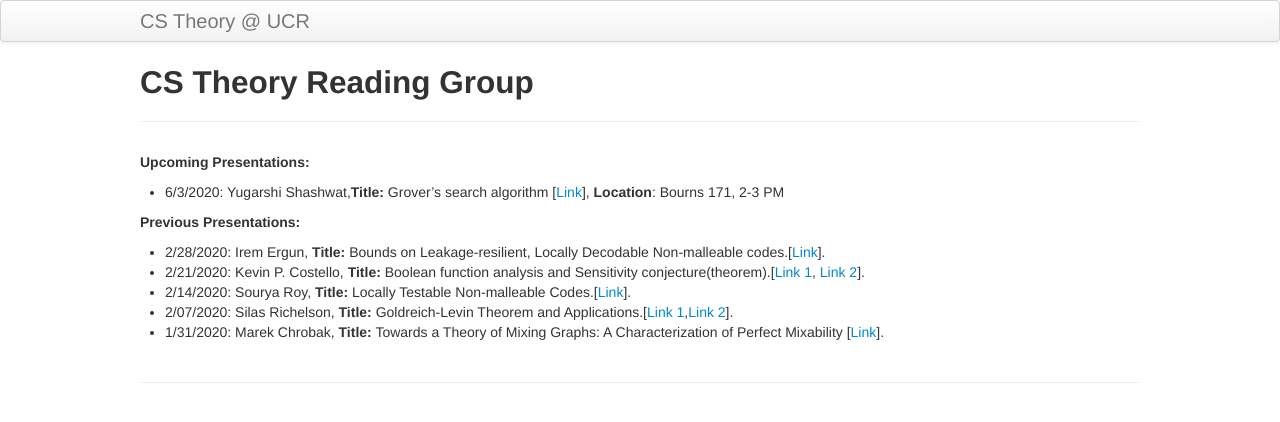
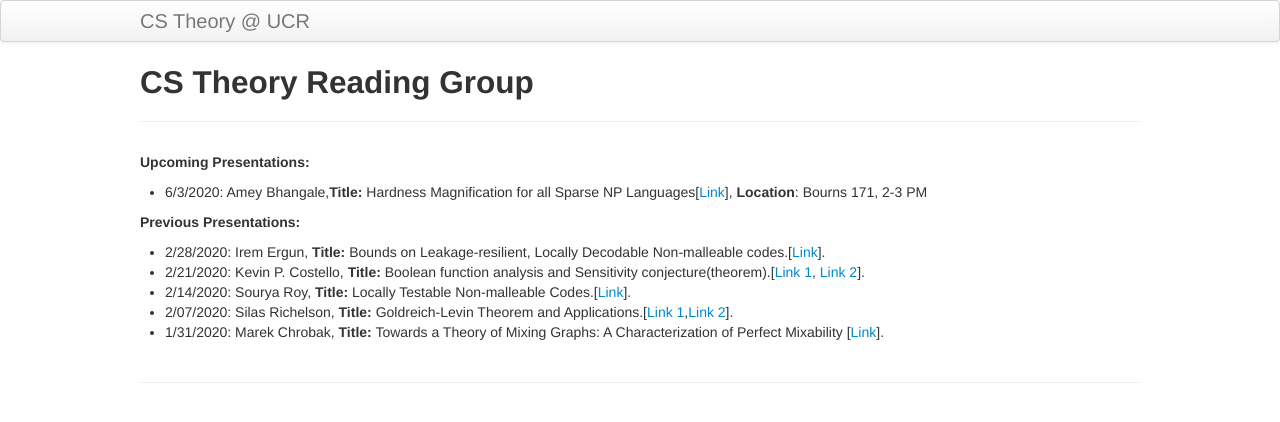
Before and after one commit to SRA2/cstweb, a Jekyll site: the page built from index.md, in a window 1280 px wide. Shown: the top 422 px of the page. Built offline with Jekyll 4.4.1, drawn with Linux system fonts in a browser that asks for light colours.

Commit message:
Update index.md

```diff
--- a/index.md
+++ b/index.md
@@ -5,7 +5,7 @@ tagline:
 description:
 ---
 **Upcoming Presentations:**
-* 6/3/2020: Yugarshi Shashwat,**Title:** Grover's search algorithm [[Link](https://en.wikipedia.org/wiki/Grover%27s_algorithm)], **Location**: Bourns 171, 2-3 PM
+* 6/3/2020: Amey Bhangale,**Title:** Hardness Magnification for all Sparse NP Languages[[Link](https://eccc.weizmann.ac.il/report/2019/118/)], **Location**: Bourns 171, 2-3 PM
 
 
 **Previous Presentations:**
```
